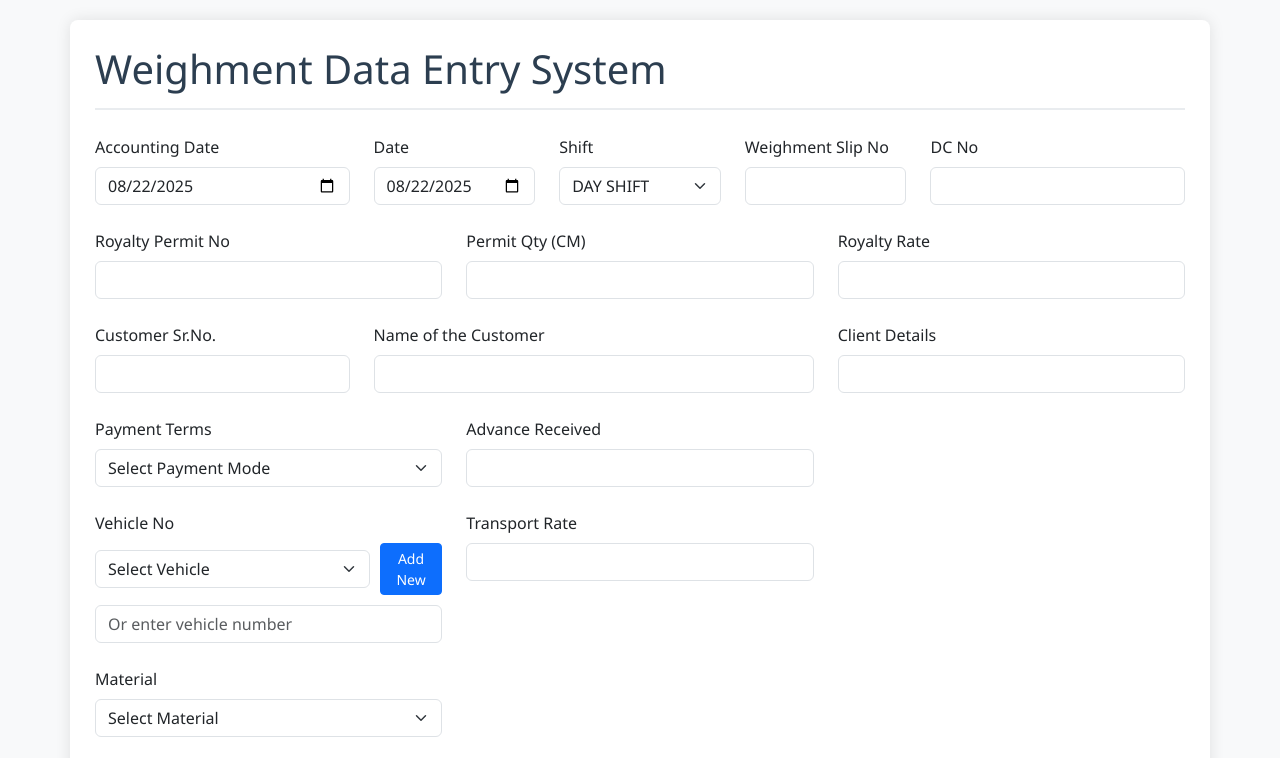
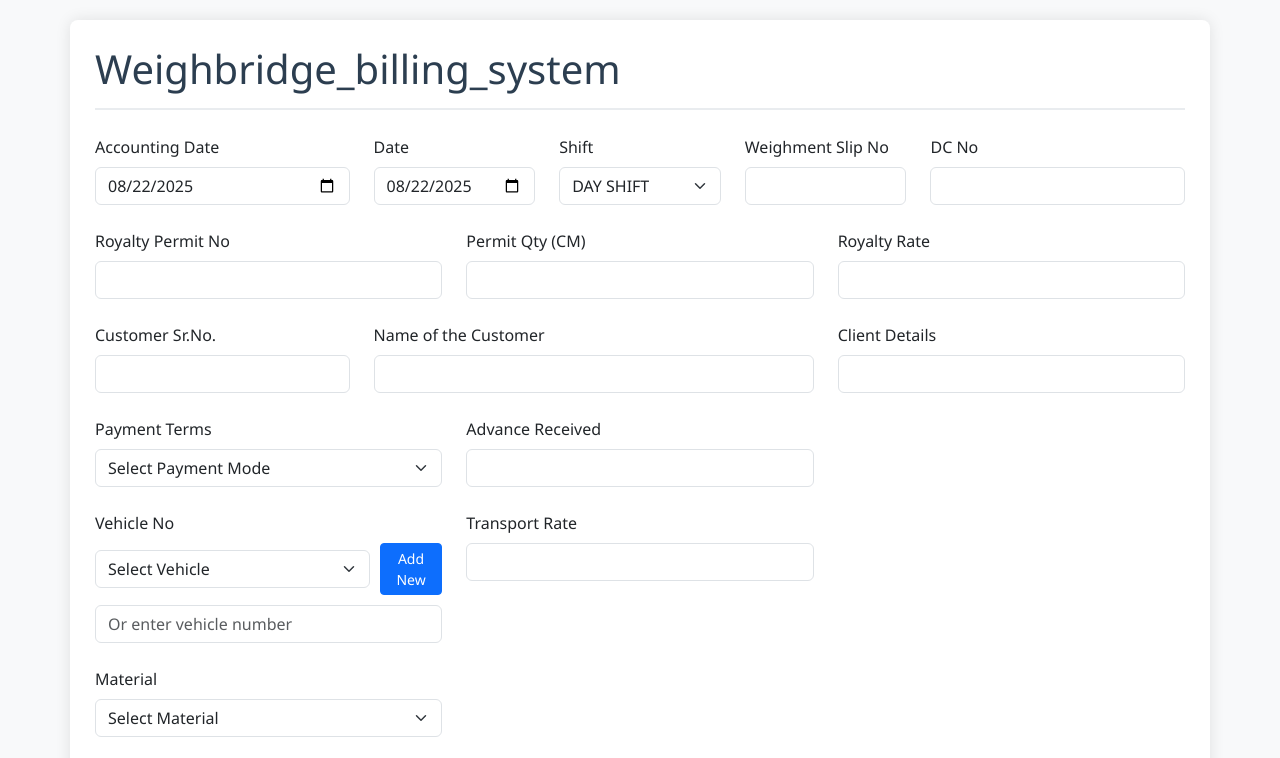
Before and after one commit to bimal-bp/Dispatch_bill_system, a plain HTML site: page index.html in a window 1280 px wide. Shown: the top 758 px of the page. Drawn offline with nearby package versions, Linux system fonts and the light colour scheme.

Commit message:
Update index.html

```diff
--- a/index.html
+++ b/index.html
@@ -117,7 +117,7 @@
 </head>
 <body>
     <div class="container">
-        <h1>Weighment Data Entry System</h1>
+        <h1>Weighbridge_billing_system</h1>
 
         <form id="weighmentForm">
             <!-- Basic Information Section -->
```
